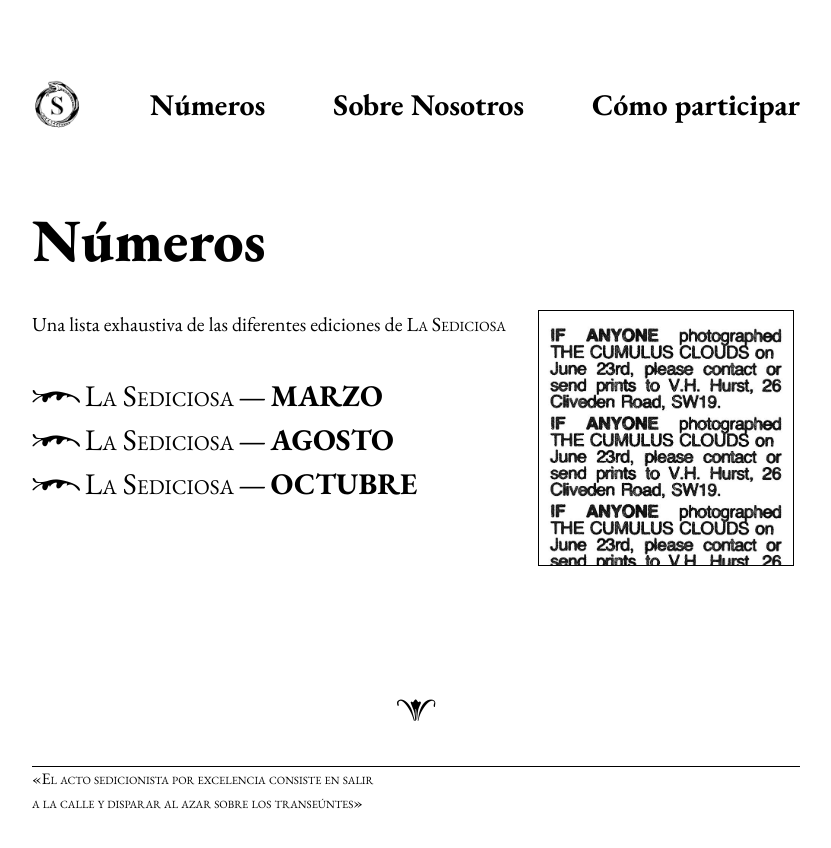
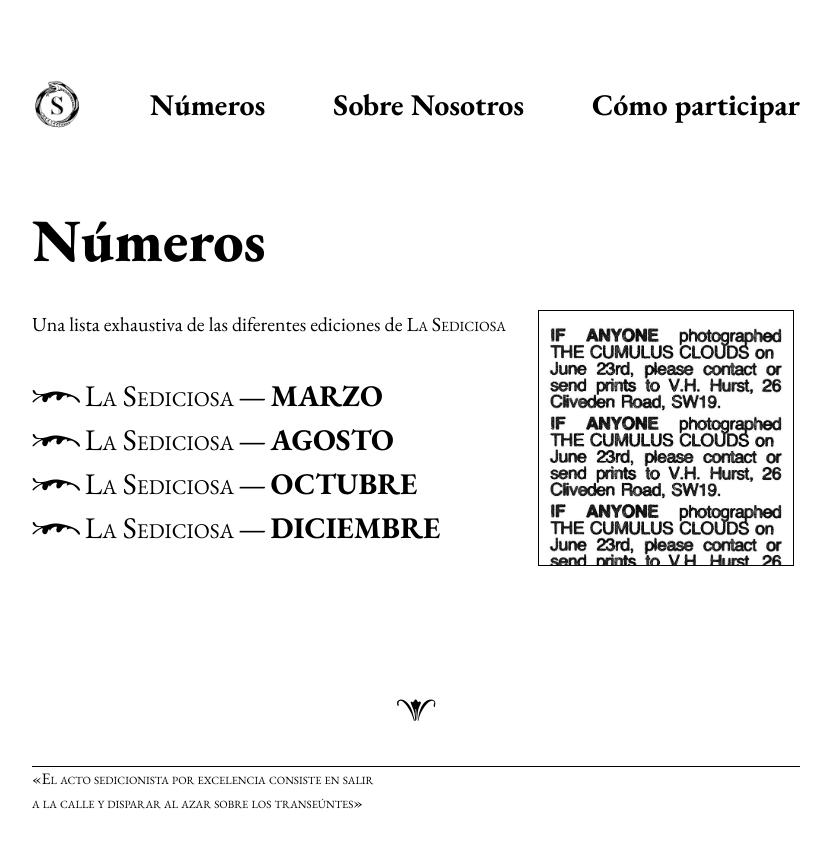
Before and after one commit to jesi-rgb/la-sediciosa, a SvelteKit app: page /numeros in a window 1280 px wide. Shown: the top 848 px of the page, without its empty margins (224-1055 px from the left). Built offline with nearby package versions, Linux system fonts and the light colour scheme.

Commit message:
edición diciembre

```diff
--- a/src/routes/numeros/+page.svelte
+++ b/src/routes/numeros/+page.svelte
@@ -4,7 +4,8 @@
 	let dataEdiciones = [
 		'la-sediciosa-01-marzo.pdf',
 		'la-sediciosa-02-agosto.pdf',
-		'la-sediciosa-03-octubre.pdf'
+		'la-sediciosa-03-octubre.pdf',
+		'la-sediciosa-04-diciembre.pdf'
 	];
 
 	let ediciones = dataEdiciones.map((x) => x.replace('.pdf', ''));
```
Also changed, not shown: 1 other file (tests, documents, lock files or other folders).
